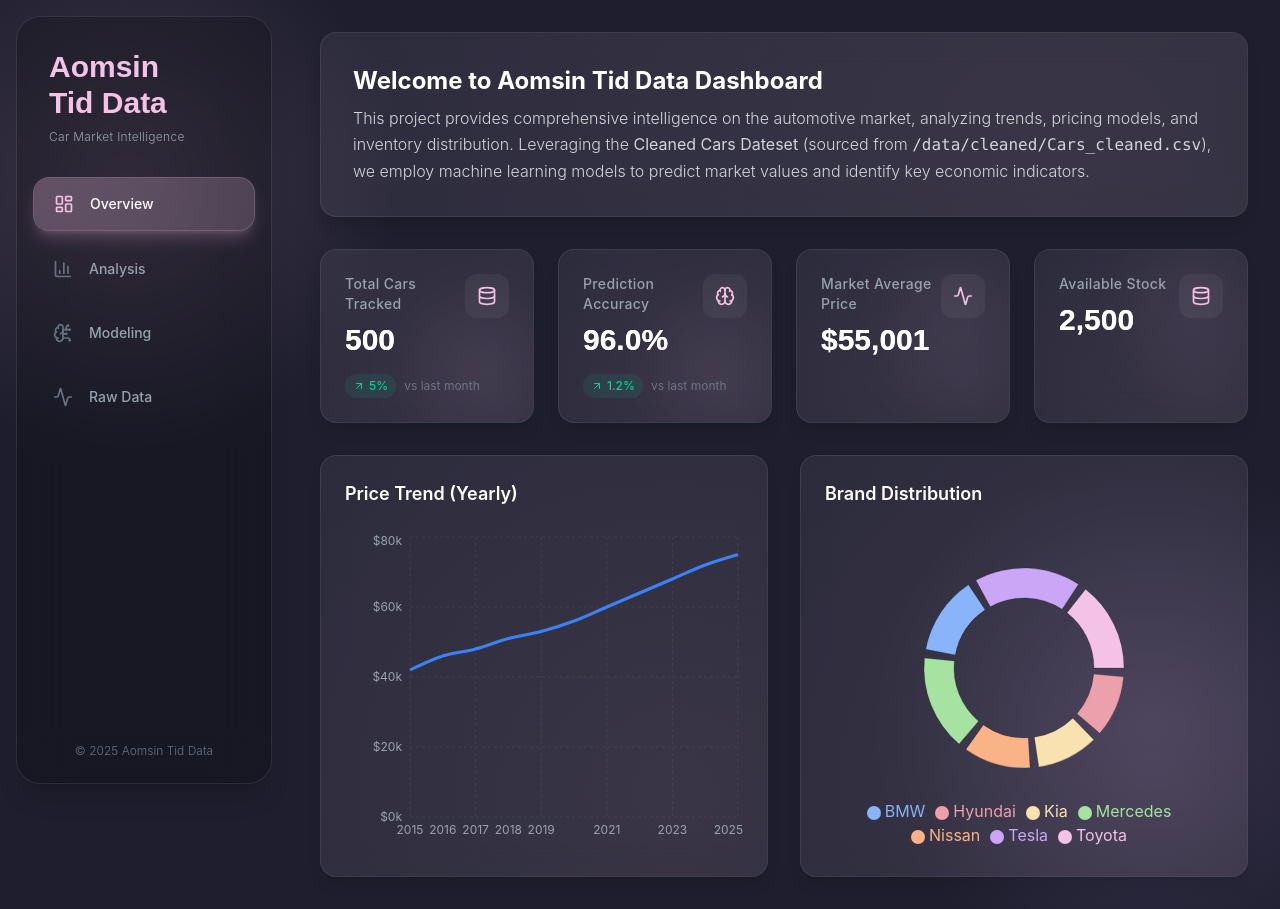
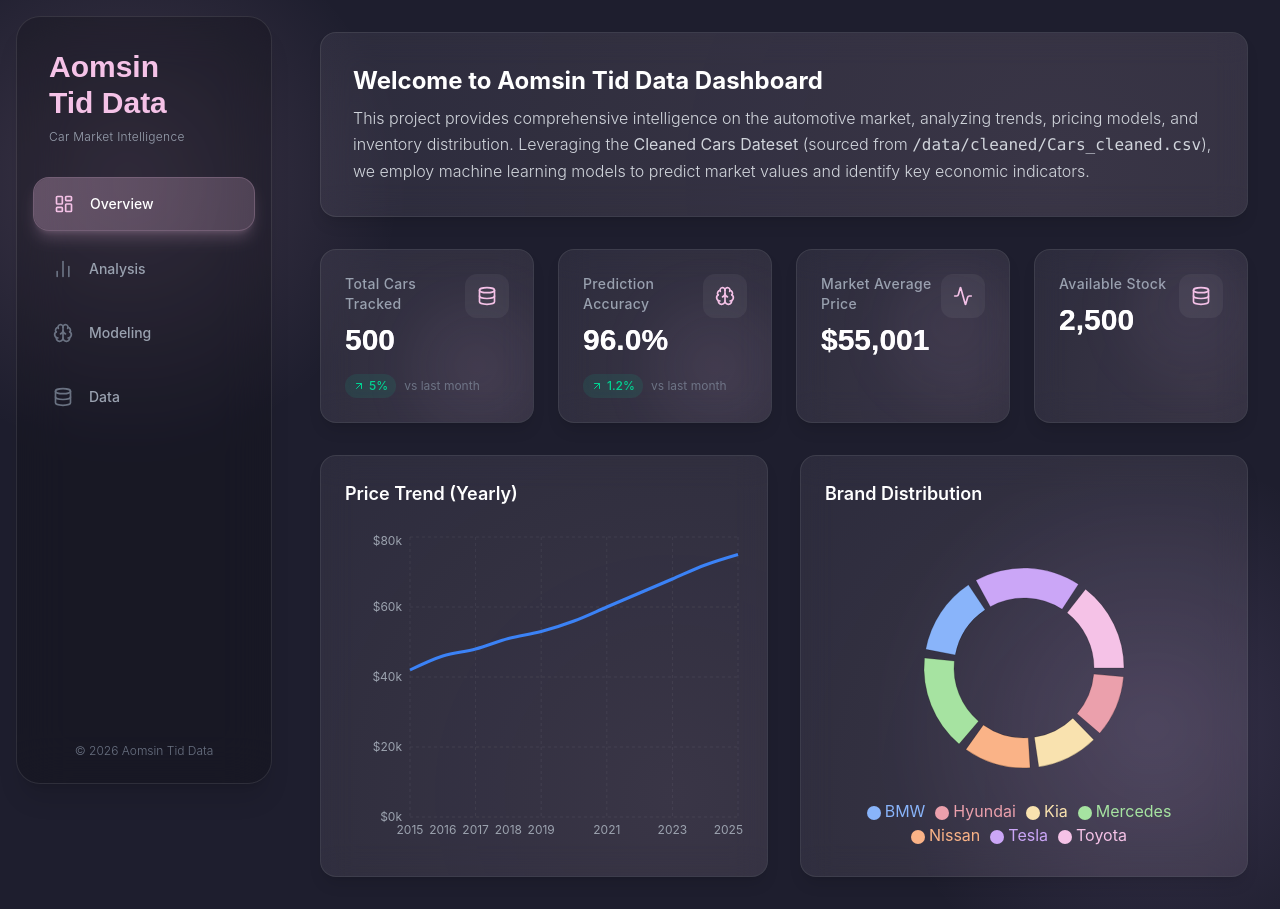
Before and after one commit to champyod/Aomsin-Tid-Data, a Next.js app in the folder dashboard/: page / in a window 1280 px wide. Built offline with nearby package versions, Linux system fonts and the light colour scheme.

Commit message:
fix(ui): use Sidebar component in Layout

```diff
--- a/dashboard/src/components/Layout.tsx
+++ b/dashboard/src/components/Layout.tsx
@@ -1,73 +1,11 @@
-'use client';
-
-import React from "react";
-import Link from "next/link";
-import { usePathname } from "next/navigation";
-import { LayoutDashboard, BarChart3, BrainCircuit, Activity } from "lucide-react";
-import { cn } from "../utils/cn";
-import { motion } from "framer-motion";
+import { Sidebar } from "./Sidebar";
 
 export function Layout({ children }: { children: React.ReactNode }) {
-  const pathname = usePathname();
-
-  const navItems = [
-    { href: "/", label: "Overview", icon: LayoutDashboard },
-    { href: "/analysis", label: "Analysis", icon: BarChart3 },
-    { href: "/modeling", label: "Modeling", icon: BrainCircuit },
-    { href: "/data", label: "Raw Data", icon: Activity },
-  ] as const;
+  // We don't need usePathname or navItems here anymore as they moved to Sidebar
 
   return (
     <div className="flex min-h-screen font-sans text-gray-100 bg-transparent">
-      {/* Sidebar */}
-      <aside className="fixed inset-y-0 left-0 z-50 w-64 hidden lg:block transform transition-transform duration-300 ease-in-out bg-black/20 backdrop-blur-xl border border-white/10 shadow-xl m-4 rounded-3xl">
-        <div className="flex flex-col h-full">
-          <div className="p-8">
-            <h1 className="text-3xl font-bold bg-clip-text text-transparent bg-gradient-to-r from-primary to-accent font-display">
-              Aomsin<br />Tid Data
-            </h1>
-            <p className="text-xs text-gray-400 mt-2 font-light tracking-wide">Car Market Intelligence</p>
-          </div>
-
-          <nav className="flex-1 px-4 space-y-3">
-            {navItems.map((item) => {
-              const isActive = pathname === item.href;
-              return (
-                <Link
-                  key={item.href}
-                  href={item.href}
-                  className={cn(
-                    "flex items-center w-full px-5 py-4 text-sm font-medium rounded-2xl transition-all duration-300 group relative overflow-hidden",
-                    isActive
-                      ? "text-white bg-primary/20 shadow-lg shadow-primary/20 border border-primary/20"
-                      : "text-gray-400 hover:text-white hover:bg-white/5 hover:translate-x-1"
-                  )}
-                >
-                  {isActive && (
-                    <motion.div
-                      layoutId="activeTab"
-                      className="absolute inset-0 bg-gradient-to-r from-primary/10 to-transparent rounded-2xl"
-                      initial={false}
-                      transition={{ type: "spring", stiffness: 300, damping: 30 }}
-                    />
-                  )}
-                  <item.icon
-                    className={cn(
-                      "w-5 h-5 mr-4 transition-colors duration-300",
-                      isActive ? "text-primary" : "text-gray-500 group-hover:text-gray-300"
-                    )}
-                  />
-                  <span className="relative z-10">{item.label}</span>
-                </Link>
-              );
-            })}
-          </nav>
-
-          <div className="p-6 text-xs text-gray-500 text-center font-light">
-             &copy; 2025 Aomsin Tid Data
-          </div>
-        </div>
-      </aside>
+      <Sidebar />
 
       {/* Main Content */}
       <main className="flex-1 lg:ml-72 min-h-screen p-4 lg:p-8 overflow-x-hidden">
--- a/dashboard/src/components/Sidebar.tsx
+++ b/dashboard/src/components/Sidebar.tsx
@@ -66,7 +66,7 @@ export function Sidebar() {
         </nav>
 
         <div className="p-6 text-xs text-gray-500 text-center font-light">
-           &copy; 2025 Aomsin Tid Data
+           &copy; {new Date().getFullYear()} Aomsin Tid Data
         </div>
       </div>
     </aside>
```
